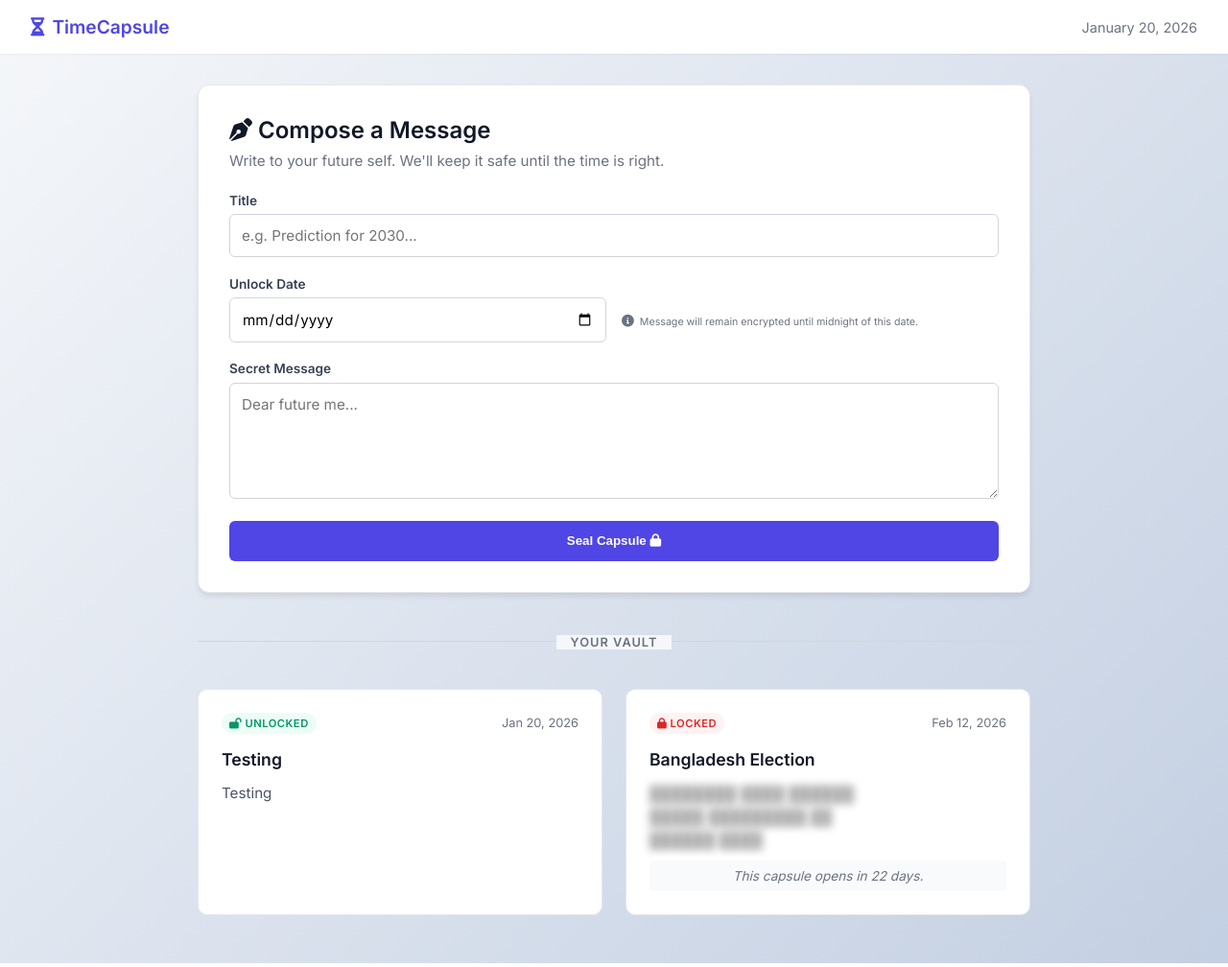
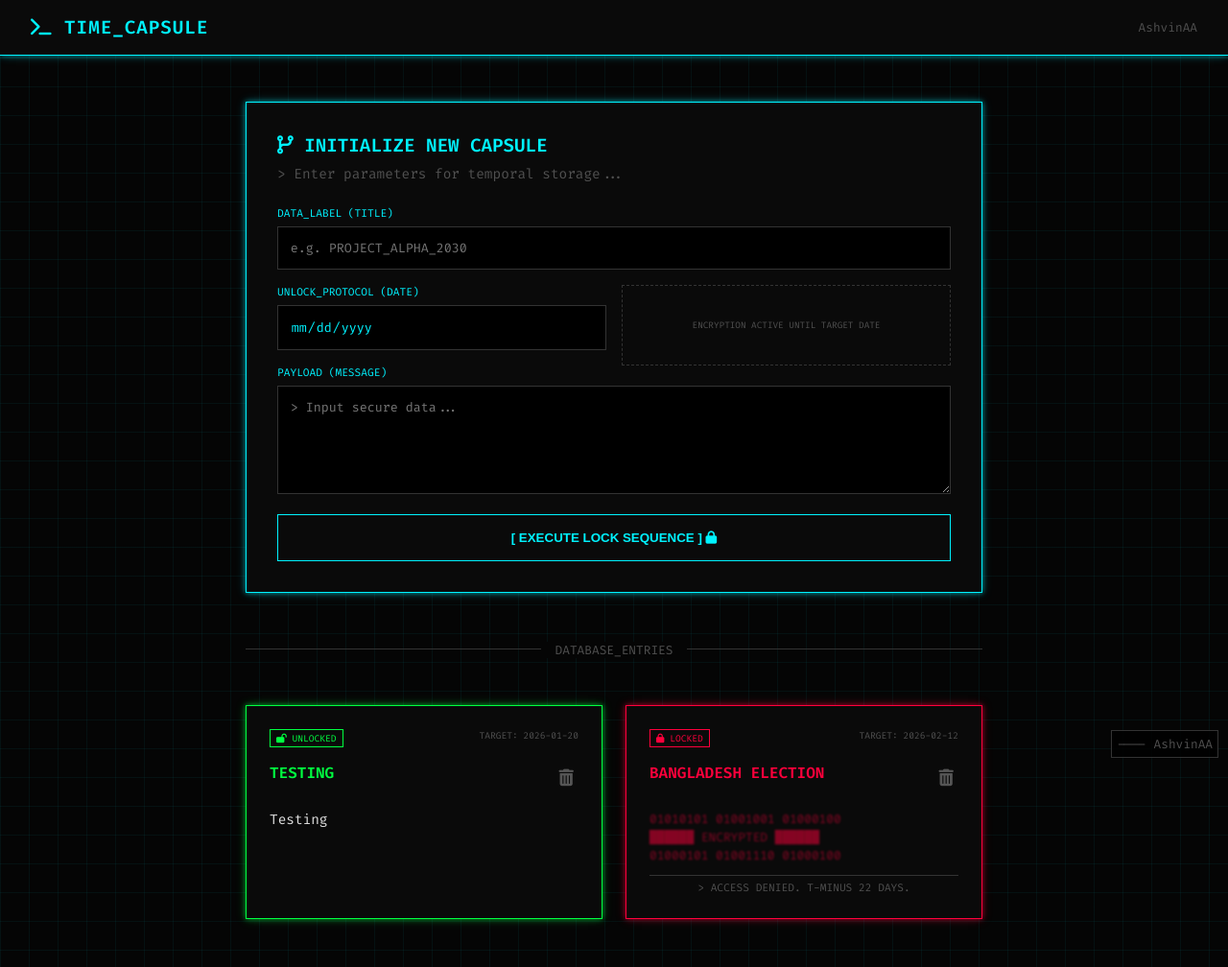
Before and after one commit to AshvinAA/TimeCapsule, a Flask app: page / in a window 1280 px wide. Shown: the whole page at 96% size. Run offline with Flask 3, Linux system fonts and the light colour scheme; data comes from the database, SQL or seed files in the repository; both versions use the stored data as it was after the commit.

Commit message:
Complete

```diff
--- a/app.py
+++ b/app.py
@@ -63,10 +63,16 @@ def home():
     capsules = Capsule.query.order_by(Capsule.created_at.desc()).all()
 
     # 2. Get current time for the "Lock/Unlock" logic
-    current_time = datetime.now()
 
-    # 3. Send data to the template
-    return render_template('index.html', capsules=capsules, now=current_time)
+    return render_template('index.html', capsules=capsules, now=datetime.now())
+
+
+@app.route('/delete/<int:id>')
+def delete(id):
+    capsule= Capsule.query.get(id)
+    db.session.delete(capsule)
+    db.session.commit()
+    return redirect('/')
 
 if __name__ == '__main__':
     app.run(debug=True)
--- /dev/null
+++ b/static/cyber.css
@@ -0,0 +1,214 @@
+/* --- 1. DESIGN TOKENS (The Neon Palette) --- */
+:root {
+    /* Backgrounds */
+    --bg-main: #050505;   /* Pure Black */
+    --bg-card: #0a0a0a;   /* Slightly lighter */
+    --bg-input: #000000;
+
+    /* Text */
+    --text-bright: #e0e0e0;
+    --text-dim: #505050;
+
+    /* Neons */
+    --neon-cyan: #00f3ff;  /* Main Theme */
+    --neon-red: #ff003c;   /* Error/Locked */
+    --neon-green: #00ff41; /* Success/Unlocked */
+
+    /* Glows (Shadows) */
+    --glow-cyan: 0 0 5px rgba(0, 243, 255, 0.5), 0 0 10px rgba(0, 243, 255, 0.3);
+    --glow-red: 0 0 5px rgba(255, 0, 60, 0.5), 0 0 10px rgba(255, 0, 60, 0.3);
+    --glow-green: 0 0 5px rgba(0, 255, 65, 0.5), 0 0 10px rgba(0, 255, 65, 0.3);
+}
+
+/* --- 2. GLOBAL RESET --- */
+* { box-sizing: border-box; margin: 0; padding: 0; }
+
+body {
+    font-family: 'Fira Code', monospace; /* The Hacker Font */
+    background-color: var(--bg-main);
+    color: var(--text-bright);
+    padding-bottom: 50px;
+    min-height: 100vh;
+    /* Grid Pattern Background */
+    background-image:
+        linear-gradient(rgba(0, 243, 255, 0.05) 1px, transparent 1px),
+        linear-gradient(90deg, rgba(0, 243, 255, 0.05) 1px, transparent 1px);
+    background-size: 30px 30px;
+}
+
+/* --- 3. NAVBAR --- */
+.navbar {
+    background: var(--bg-card);
+    padding: 1rem 2rem;
+    display: flex;
+    justify-content: space-between;
+    align-items: center;
+    border-bottom: 1px solid var(--neon-cyan);
+    box-shadow: var(--glow-cyan);
+    margin-bottom: 3rem;
+}
+.logo {
+    font-weight: 700;
+    font-size: 1.2rem;
+    color: var(--neon-cyan);
+    letter-spacing: 1px;
+}
+.nav-links { color: var(--text-dim); font-size: 0.8rem; }
+
+/* --- 4. LAYOUT --- */
+.container {
+    max-width: 800px;
+    margin: 0 auto;
+    padding: 0 1rem;
+}
+
+/* --- 5. THE INPUT TERMINAL --- */
+.creation-card {
+    background: var(--bg-card);
+    padding: 2rem;
+    border: 1px solid var(--neon-cyan);
+    box-shadow: var(--glow-cyan);
+    margin-bottom: 2rem;
+    position: relative;
+}
+
+/* Header */
+.card-header h2 { color: var(--neon-cyan); font-size: 1.2rem; margin-bottom: 0.5rem; text-transform: uppercase; }
+.card-header p { color: var(--text-dim); margin-bottom: 1.5rem; font-size: 0.9rem; }
+
+/* Inputs */
+label { display: block; font-size: 0.7rem; margin-bottom: 0.4rem; color: var(--neon-cyan); }
+
+input, textarea {
+    width: 100%;
+    padding: 0.8rem;
+    background: var(--bg-input);
+    border: 1px solid #333;
+    color: var(--neon-cyan);
+    font-family: inherit;
+    margin-bottom: 1rem;
+    transition: all 0.2s;
+}
+
+input:focus, textarea:focus {
+    outline: none;
+    border-color: var(--neon-cyan);
+    box-shadow: var(--glow-cyan);
+}
+
+.form-grid {
+    display: grid;
+    grid-template-columns: 1fr 1fr;
+    gap: 1rem;
+}
+
+.info-box {
+    display: flex;
+    flex-direction: column;
+    justify-content: center;
+    align-items: center;
+    text-align: center;
+    color: var(--text-dim);
+    border: 1px dashed #333;
+    padding: 0.5rem;
+    font-size: 0.7rem;
+}
+
+/* Button */
+.btn-primary {
+    background: transparent;
+    color: var(--neon-cyan);
+    width: 100%;
+    padding: 1rem;
+    border: 1px solid var(--neon-cyan);
+    font-weight: 700;
+    cursor: pointer;
+    text-transform: uppercase;
+    transition: all 0.2s;
+}
+.btn-primary:hover {
+    background: var(--neon-cyan);
+    color: black;
+    box-shadow: var(--glow-cyan);
+}
+
+/* --- 6. CAPSULE GRID --- */
+.divider {
+    text-align: center; margin: 3rem 0; position: relative;
+}
+.divider::before {
+    content: ""; position: absolute; top: 50%; left: 0; right: 0; border-top: 1px solid #333; z-index: -1;
+}
+.divider span {
+    background: var(--bg-main); padding: 0 15px; color: var(--text-dim); font-size: 0.8rem;
+}
+
+.capsule-grid {
+    display: grid; grid-template-columns: repeat(auto-fill, minmax(280px, 1fr)); gap: 1.5rem;
+}
+
+.capsule-card {
+    background: var(--bg-card);
+    padding: 1.5rem;
+    border: 1px solid #333;
+    transition: transform 0.2s;
+}
+.capsule-card:hover { transform: translateY(-5px); }
+
+/* LOCKED STATE */
+.capsule-card.locked { border-color: var(--neon-red); box-shadow: var(--glow-red); }
+.capsule-card.locked .badge { color: var(--neon-red); border: 1px solid var(--neon-red); }
+.capsule-card.locked .capsule-title { color: var(--neon-red); }
+
+/* UNLOCKED STATE */
+.capsule-card.unlocked { border-color: var(--neon-green); box-shadow: var(--glow-green); }
+.capsule-card.unlocked .badge { color: var(--neon-green); border: 1px solid var(--neon-green); }
+.capsule-card.unlocked .capsule-title { color: var(--neon-green); }
+
+/* Details */
+.capsule-status { display: flex; justify-content: space-between; margin-bottom: 1rem; }
+.badge { font-size: 0.6rem; padding: 2px 6px; text-transform: uppercase; }
+.date { font-size: 0.6rem; color: var(--text-dim); }
+
+/* NEW: HEADER ROW FLEXBOX */
+.capsule-header-row {
+    display: flex;
+    justify-content: space-between;
+    align-items: flex-start;
+    margin-bottom: 1rem;
+}
+.capsule-title {
+    font-size: 1rem;
+    text-transform: uppercase;
+    margin: 0; /* remove default margins */
+}
+
+/* NEW: DELETE BUTTON */
+.delete-btn {
+    color: #555;
+    font-size: 1.1rem;
+    transition: color 0.3s, text-shadow 0.3s;
+    padding: 5px;
+}
+.delete-btn:hover {
+    color: var(--neon-red);
+    text-shadow: var(--glow-red);
+    cursor: pointer;
+}
+
+/* Text Effects */
+.blurred-text { color: var(--neon-red); opacity: 0.5; filter: blur(1px); line-height: 1.5; font-size: 0.8rem; }
+.lock-msg { margin-top: 10px; font-size: 0.7rem; color: var(--text-dim); text-align: center; border-top: 1px solid #333; padding-top: 5px; }
+.real-text { color: var(--text-bright); font-size: 0.9rem; line-height: 1.5; white-space: pre-wrap; word-wrap: break-word; }
+
+/* Signature */
+.signature {
+    position: fixed;
+    bottom: 10px;
+    right: 10px;
+    font-size: 0.8rem;
+    color: var(--text-dim);
+    background: rgba(0,0,0,0.8);
+    padding: 5px;
+    border: 1px solid #333;
+}
--- a/static/style.css
+++ /dev/null
@@ -1,168 +0,0 @@
-/* --- 1. DESIGN TOKENS (Variables) --- */
-:root {
-    --primary: #4F46E5;       /* Indigo */
-    --primary-hover: #4338ca;
-    --bg-color: #F3F4F6;      /* Light Gray */
-    --card-bg: #FFFFFF;
-    --text-main: #111827;     /* Almost Black */
-    --text-muted: #6B7280;    /* Gray */
-    --border: #E5E7EB;
-
-    --status-locked-bg: #FEF2F2;
-    --status-locked-text: #DC2626; /* Red */
-    --status-unlocked-bg: #ECFDF5;
-    --status-unlocked-text: #059669; /* Green */
-
-    --shadow-sm: 0 1px 2px 0 rgba(0, 0, 0, 0.05);
-    --shadow-md: 0 4px 6px -1px rgba(0, 0, 0, 0.1);
-}
-
-/* --- 2. GLOBAL RESET --- */
-* { box-sizing: border-box; margin: 0; padding: 0; }
-
-body {
-    font-family: 'Inter', sans-serif;
-    background-color: --bg-color;
-    background: linear-gradient(135deg, #f5f7fa 0%, #c3cfe2 100%); /* Subtle Gradient */
-    color: var(--text-main);
-    padding-bottom: 50px;
-    min-height: 100vh;
-}
-
-/* --- 3. NAVBAR --- */
-.navbar {
-    background: var(--card-bg);
-    padding: 1rem 2rem;
-    display: flex;
-    justify-content: space-between;
-    align-items: center;
-    box-shadow: var(--shadow-sm);
-    margin-bottom: 2rem;
-}
-.logo { font-weight: 700; font-size: 1.2rem; color: var(--primary); display: flex; align-items: center; gap: 8px;}
-.nav-links { color: var(--text-muted); font-size: 0.9rem; font-weight: 500; }
-
-/* --- 4. LAYOUT CONTAINER --- */
-.container {
-    max-width: 900px;
-    margin: 0 auto;
-    padding: 0 1rem;
-}
-
-/* --- 5. THE FORM CARD (Hero) --- */
-.creation-card {
-    background: var(--card-bg);
-    border-radius: 12px;
-    padding: 2rem;
-    box-shadow: var(--shadow-md);
-    border: 1px solid var(--border);
-}
-
-.card-header h2 { font-size: 1.5rem; margin-bottom: 0.5rem; }
-.card-header p { color: var(--text-muted); margin-bottom: 1.5rem; font-size: 0.95rem; }
-
-.form-group { margin-bottom: 1.2rem; }
-.form-grid { display: grid; grid-template-columns: 1fr 1fr; gap: 1rem; align-items: end; }
-
-label { display: block; font-weight: 600; font-size: 0.85rem; margin-bottom: 0.4rem; color: #374151; }
-
-input, textarea {
-    width: 100%;
-    padding: 0.75rem;
-    border: 1px solid #D1D5DB;
-    border-radius: 6px;
-    font-family: inherit;
-    font-size: 0.95rem;
-    transition: border-color 0.2s;
-}
-input:focus, textarea:focus { outline: none; border-color: var(--primary); ring: 2px var(--primary); }
-
-.info-box { color: var(--text-muted); font-size: 0.8rem; display: flex; align-items: center; gap: 6px; padding-bottom: 15px;}
-
-.btn-primary {
-    background-color: var(--primary);
-    color: white;
-    width: 100%;
-    padding: 0.85rem;
-    border: none;
-    border-radius: 6px;
-    font-weight: 600;
-    cursor: pointer;
-    transition: background 0.2s;
-}
-.btn-primary:hover { background-color: var(--primary-hover); }
-
-/* --- 6. DIVIDER --- */
-.divider {
-    text-align: center;
-    margin: 2.5rem 0;
-    position: relative;
-}
-.divider::before {
-    content: ""; position: absolute; top: 50%; left: 0; right: 0;
-    border-top: 1px solid #D1D5DB; z-index: -1;
-}
-.divider span {
-    background: #f5f7fa; /* Matches body gradient roughly */
-    padding: 0 15px;
-    color: var(--text-muted);
-    font-size: 0.8rem;
-    font-weight: 700;
-    letter-spacing: 1px;
-}
-
-/* --- 7. CAPSULE GRID --- */
-.capsule-grid {
-    display: grid;
-    grid-template-columns: repeat(auto-fill, minmax(280px, 1fr));
-    gap: 1.5rem;
-}
-
-.capsule-card {
-    background: white;
-    border-radius: 10px;
-    padding: 1.5rem;
-    border: 1px solid var(--border);
-    transition: transform 0.2s, box-shadow 0.2s;
-    position: relative;
-    overflow: hidden;
-}
-.capsule-card:hover { transform: translateY(-3px); box-shadow: var(--shadow-md); }
-
-/* Status Badges */
-.capsule-status { display: flex; justify-content: space-between; align-items: center; margin-bottom: 1rem; }
-.badge { font-size: 0.7rem; font-weight: 700; padding: 4px 8px; border-radius: 99px; letter-spacing: 0.5px; }
-.badge-locked { background: var(--status-locked-bg); color: var(--status-locked-text); }
-.badge-unlocked { background: var(--status-unlocked-bg); color: var(--status-unlocked-text); }
-
-.date { font-size: 0.8rem; color: var(--text-muted); }
-.capsule-title { font-size: 1.1rem; margin-bottom: 0.8rem; }
-
-/* Locked vs Unlocked Styling */
-.blurred-text {
-    color: transparent;
-    text-shadow: 0 0 8px rgba(0,0,0,0.3);
-    user-select: none;
-    line-height: 1.5;
-}
-.lock-msg {
-    margin-top: 10px;
-    font-size: 0.85rem;
-    color: var(--text-muted);
-    font-style: italic;
-    background: #F9FAFB;
-    padding: 8px;
-    border-radius: 4px;
-    text-align: center;
-}
-.real-text {
-    color: #4B5563;
-    line-height: 1.6;
-    font-size: 0.95rem;
-    white-space: pre-wrap; /* Keeps line breaks from user input */
-}
-
-/* Responsive */
-@media (max-width: 600px) {
-    .form-grid { grid-template-columns: 1fr; }
-}
--- a/templates/index.html
+++ b/templates/index.html
@@ -3,22 +3,21 @@
 <head>
     <meta charset="UTF-8">
     <meta name="viewport" content="width=device-width, initial-scale=1.0">
-    <title>Time Capsule | Secure Your Future</title>
+    <title>Time Capsule | Secure Terminal</title>
 
-    <link href="https://fonts.googleapis.com/css2?family=Inter:wght@300;400;600&display=swap" rel="stylesheet">
-
+    <link href="https://fonts.googleapis.com/css2?family=Fira+Code:wght@400;600&display=swap" rel="stylesheet">
     <link rel="stylesheet" href="https://cdnjs.cloudflare.com/ajax/libs/font-awesome/6.0.0/css/all.min.css">
 
-    <link rel="stylesheet" href="{{ url_for('static', filename='style.css') }}">
+    <link rel="stylesheet" href="{{ url_for('static', filename='cyber.css') }}">
 </head>
 <body>
 
     <nav class="navbar">
         <div class="logo">
-            <i class="fa-solid fa-hourglass-half"></i> TimeCapsule
+            <i class="fa-solid fa-terminal"></i> TIME_CAPSULE
         </div>
         <div class="nav-links">
-            <span>{{ now.strftime('%B %d, %Y') }}</span>
+            <span>AshvinAA</span>
         </div>
     </nav>
 
@@ -26,40 +25,40 @@
 
         <div class="creation-card">
             <div class="card-header">
-                <h2><i class="fa-solid fa-pen-nib"></i> Compose a Message</h2>
-                <p>Write to your future self. We'll keep it safe until the time is right.</p>
+                <h2><i class="fa-solid fa-code-branch"></i> Initialize New Capsule</h2>
+                <p>> Enter parameters for temporal storage...</p>
             </div>
 
             <form method="POST">
                 <div class="form-group">
-                    <label>Title</label>
-                    <input type="text" name="title" placeholder="e.g. Prediction for 2030..." required>
+                    <label>DATA_LABEL (TITLE)</label>
+                    <input type="text" name="title" placeholder="e.g. PROJECT_ALPHA_2030" required>
                 </div>
 
                 <div class="form-grid">
                     <div class="form-group">
-                        <label>Unlock Date</label>
+                        <label>UNLOCK_PROTOCOL (DATE)</label>
                         <input type="date" name="unlock_date" required>
                     </div>
                     <div class="form-group info-box">
-                        <i class="fa-solid fa-info-circle"></i>
-                        <small>Message will remain encrypted until midnight of this date.</small>
+                        <i class="fa-solid fa-shield-halved"></i>
+                        <small>ENCRYPTION ACTIVE UNTIL TARGET DATE</small>
                     </div>
                 </div>
 
                 <div class="form-group">
-                    <label>Secret Message</label>
-                    <textarea name="message" rows="5" placeholder="Dear future me..." required></textarea>
+                    <label>PAYLOAD (MESSAGE)</label>
+                    <textarea name="message" rows="5" placeholder="> Input secure data..." required></textarea>
                 </div>
 
                 <button type="submit" class="btn-primary">
-                    Seal Capsule <i class="fa-solid fa-lock"></i>
+                    [ EXECUTE LOCK SEQUENCE ] <i class="fa-solid fa-lock"></i>
                 </button>
             </form>
         </div>
 
         <div class="divider">
-            <span>YOUR VAULT</span>
+            <span>DATABASE_ENTRIES</span>
         </div>
 
         <div class="capsule-grid">
@@ -67,25 +66,33 @@
                 {% set is_locked = capsule.unlock_date > now %}
 
                 <div class="capsule-card {{ 'locked' if is_locked else 'unlocked' }}">
+
                     <div class="capsule-status">
                         {% if is_locked %}
                             <span class="badge badge-locked"><i class="fa-solid fa-lock"></i> LOCKED</span>
                         {% else %}
                             <span class="badge badge-unlocked"><i class="fa-solid fa-lock-open"></i> UNLOCKED</span>
                         {% endif %}
-                        <span class="date">{{ capsule.unlock_date.strftime('%b %d, %Y') }}</span>
+                        <span class="date">TARGET: {{ capsule.unlock_date.strftime('%Y-%m-%d') }}</span>
                     </div>
 
-                    <h3 class="capsule-title">{{ capsule.title }}</h3>
+                    <div class="capsule-header-row">
+                        <h3 class="capsule-title">{{ capsule.title }}</h3>
 
+                        <a href="/delete/{{ capsule.id }}"
+                           class="delete-btn"
+                           onclick="return confirm('WARNING: You are about to wipe this memory from the database. Proceed?');">
+                            <i class="fa-solid fa-trash-can"></i>
+                        </a>
+                    </div>
                     <div class="capsule-body">
                         {% if is_locked %}
                             <div class="blurred-text">
-                                ████████ ████ ██████<br>
-                                █████ █████████ ██<br>
-                                ██████ ████
+                                01010101 01001001 01000100<br>
+                                ██████ ENCRYPTED ██████<br>
+                                01000101 01001110 01000100
                             </div>
-                            <p class="lock-msg">This capsule opens in {{ (capsule.unlock_date - now).days }} days.</p>
+                            <p class="lock-msg">> ACCESS DENIED. T-MINUS {{ (capsule.unlock_date - now).days }} DAYS.</p>
                         {% else %}
                             <p class="real-text">{{ capsule.message }}</p>
                         {% endif %}
@@ -94,6 +101,8 @@
             {% endfor %}
         </div>
 
+        <div class="signature">---- AshvinAA</div>
+
     </div>
 
 </body>
```
Also changed, not shown: instance/capsule_v2.db.
